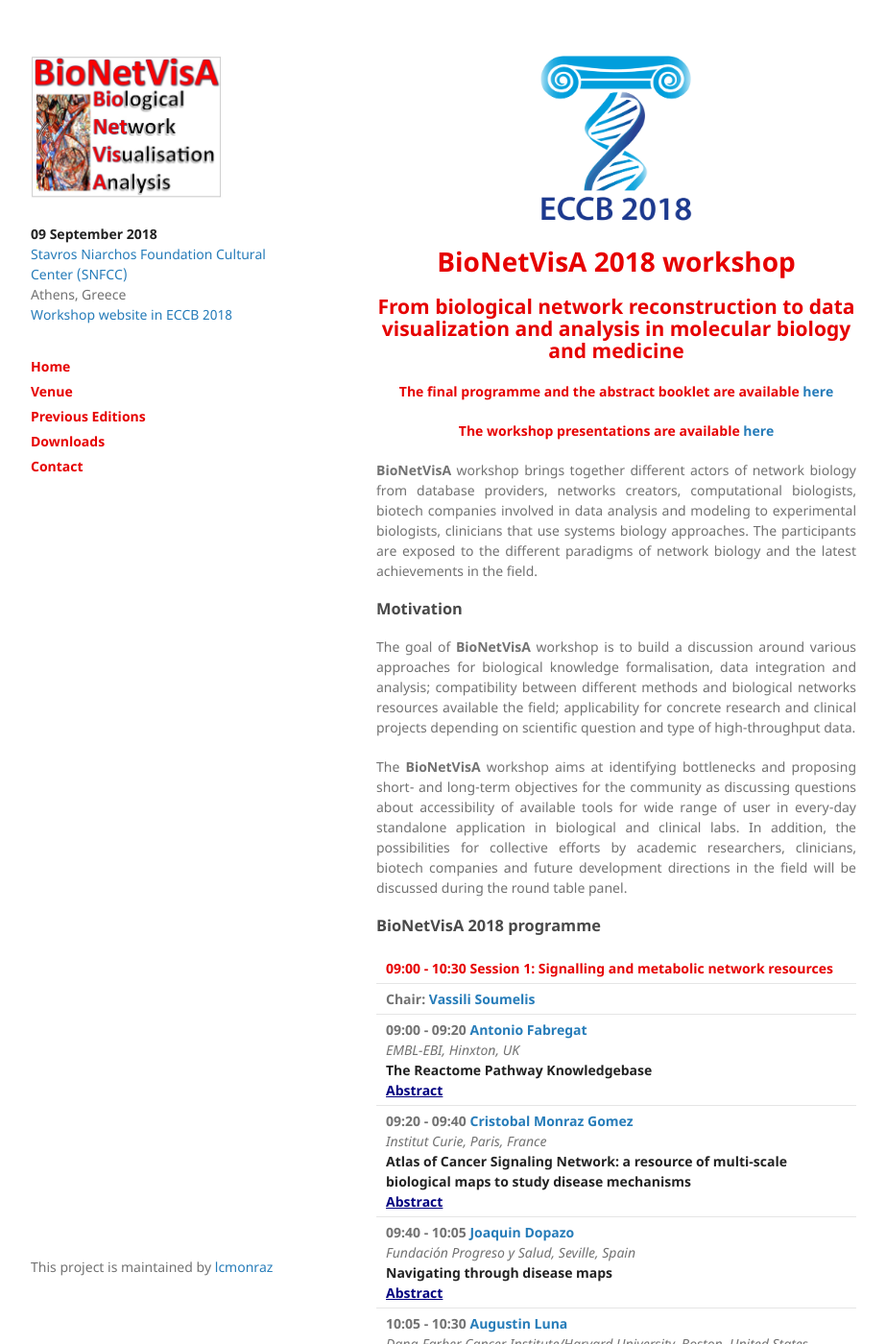
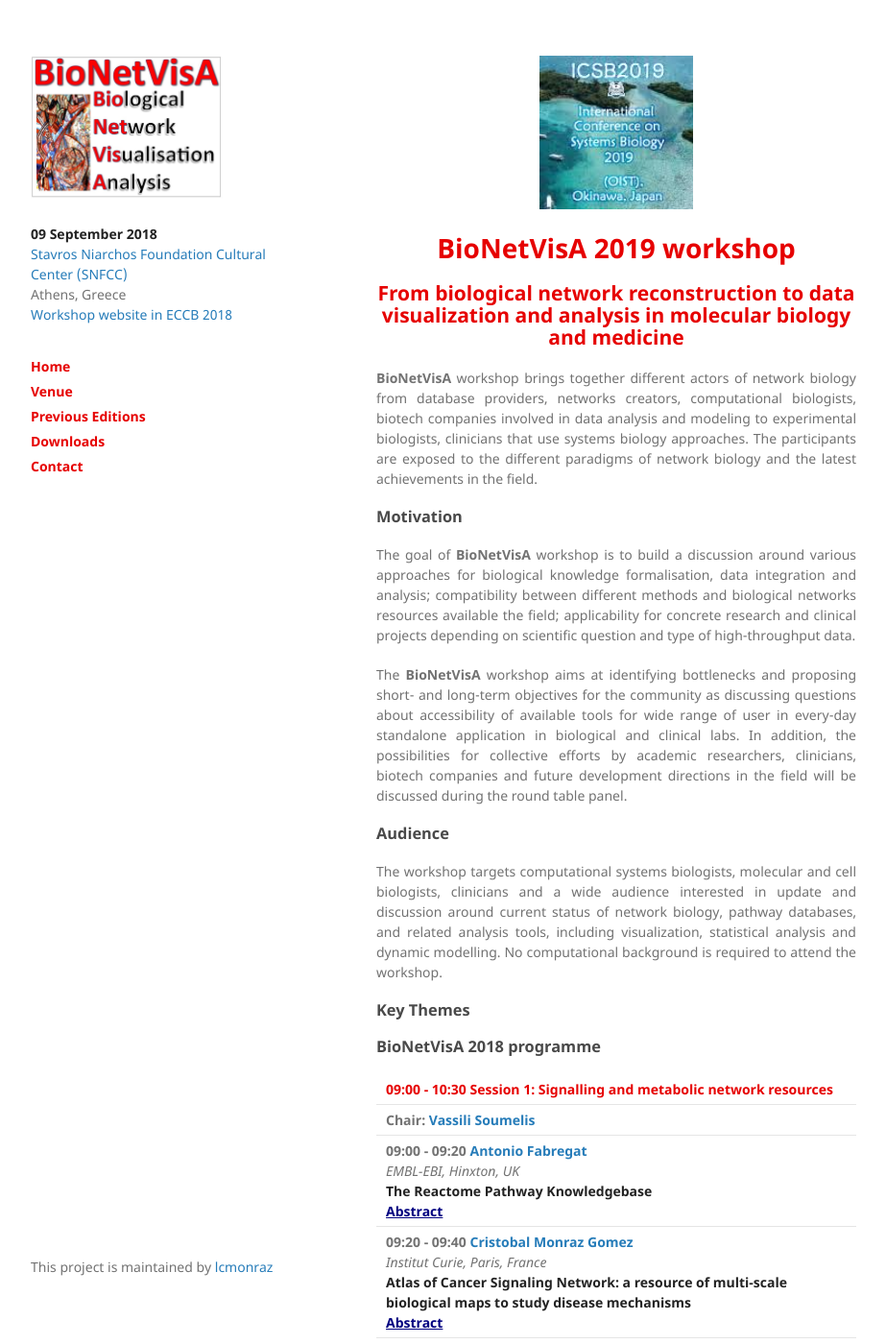
Before and after one commit to lcmonraz/Bionetvisa.github.io, a Jekyll site: the page built from index19.md, in a window 1280 px wide and 1400 px high. Shown: the whole window at 96% size, without its empty margins (178-1101 px from the left). Built offline with Jekyll 4.4.1, drawn with Linux system fonts in a browser that asks for light colours.

Commit message:
Update index19.md

```diff
--- a/index19.md
+++ b/index19.md
@@ -3,13 +3,14 @@ title: BioNetVisA workshop 2018
 layout: default
 ---
 
-<center><a href="/"><img id="ECCB18" src="/Logo_ECCB2018.gif" style="width:160px;"/></a></center>
+<center><a href="/"><img id="ICSB19" src="/ISCB2019_logo.jpg" style="width:160px;"/></a></center>
 <p> </p>
 
-# <center><font color="#e60000">BioNetVisA 2018 workshop</font></center>
+# <center><font color="#e60000">BioNetVisA 2019 workshop</font></center>
 ## <center><font color="#e60000">From biological network reconstruction to data visualization and analysis in molecular biology and medicine</font></center>
+<!--
 <p align="center"><b><font color="#e60000">The final programme and the abstract booklet are available</font><a href="/Abstracts/Bionetvisa2018/BioNetVisA2018_booklet.pdf"> here</a></b></p>
-<p align="center"><b><font color="#e60000">The workshop presentations are available</font><a href="https://drive.google.com/open?id=1cLa4gSUAeogCNUi1yAFzlidHbOrxakxh"> here</a></b></p>
+<p align="center"><b><font color="#e60000">The workshop presentations are available</font><a href="https://drive.google.com/open?id=1cLa4gSUAeogCNUi1yAFzlidHbOrxakxh"> here</a></b></p> -->
 
 <p align="justify"><b>BioNetVisA</b> workshop brings together different actors of network biology from database providers, networks creators, computational biologists, biotech companies involved in data analysis and modeling to experimental biologists, clinicians that use systems biology approaches. The participants are exposed to the different paradigms of network biology and the latest achievements in the field.
 </p>
@@ -21,6 +22,12 @@ layout: default
 
 <p align="justify">The <b>BioNetVisA</b> workshop aims at identifying bottlenecks and proposing short- and long-term objectives for the community as discussing questions about accessibility of available tools for wide range of user in every-day standalone application in biological and clinical labs. In addition, the possibilities for collective efforts by academic researchers, clinicians, biotech companies and future development directions in the field will be discussed during the round table panel.
 </p>
+
+### Audience
+<p align="justify">The workshop targets computational systems biologists, molecular and cell biologists, clinicians and a wide audience interested in update and discussion around current status of network biology, pathway databases, and related analysis tools, including visualization, statistical analysis and dynamic modelling. No computational background is required to attend the workshop.
+</p>
+
+### Key Themes
 
 ### BioNetVisA 2018 programme
 
```
